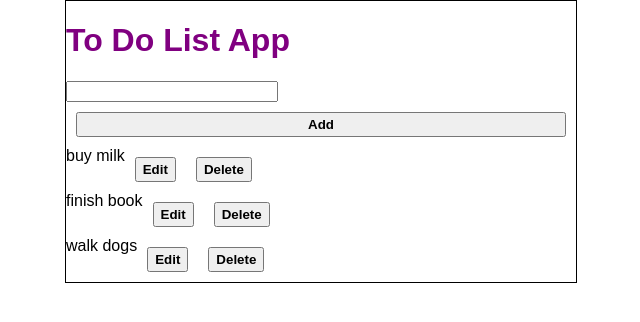
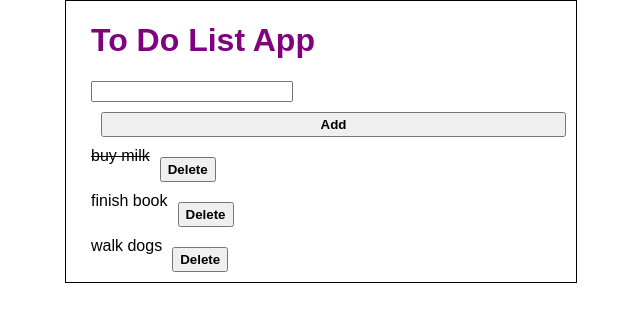
Before and after one commit to alinadolgoy/todoredux, a React (Create React App) app in the folder todoredux/: page / in a window 1280 px wide. Shown: the top 322 px of the page, without its empty margins (319-959 px from the left). Built offline with nearby package versions, Linux system fonts and the light colour scheme.

Commit message:
styling the list works but the toggle fucntion does not

```diff
--- a/todoredux/src/components/Button/Button.js
+++ b/todoredux/src/components/Button/Button.js
@@ -3,7 +3,7 @@ import './Button.css';
 
 const Button = (props) => {
    const onClickAction = () => {
-        return props.onClickAction(props.index);
+        return props.onClickAction(props.itemIndex);
     }
         return (
             <div>
--- a/todoredux/src/components/List/List.js
+++ b/todoredux/src/components/List/List.js
@@ -4,7 +4,7 @@ import ListItem from '../ListItem/ListItem';
 
 const List = (props) => {
     const toDoItems = props.toDoList.map((item, index) => {
-        return <ListItem key={index} index={index} toDoText={item} onClickAction={props.deleteAction} />
+        return <ListItem key={index} index={index} toDoText={item.text} toDoDone={item.done} onClickAction={props.deleteAction} toggleAction={props.toggleAction} />
     });
 
         return (
--- a/todoredux/src/components/ListItem/ListItem.js
+++ b/todoredux/src/components/ListItem/ListItem.js
@@ -7,15 +7,34 @@ const ListItem = (props) => {
         props.onClickAction;
     }
 
+    const toggleAction = () => {
+        props.toggleAction(props.index);
+    }
+
+    let doneStyle = {color: 'red'};
+
+    const isToDoDoneCheck = () => {
+        if (props.toDoDone) {
+            doneStyle = {textDecorationLine : 'line-through'};
+        }
+        else {
+            doneStyle = {textDecorationLine : "none"};
+        }
+        return doneStyle;
+    }
+
+    isToDoDoneCheck();
+
+
+
     return (
     <div className='list-item-container'>
-        <span id="toDo">{props.toDoText}</span>
-        <Button name='Edit' />
-        <Button name='Delete' onClickAction={delAction} key={props.index}/>
+        <span id="toDo" style={doneStyle} onClick={toggleAction}> {props.toDoText}</span>
+        <Button name='Delete' onClickAction={delAction} itemIndex={props.index}/>
     </div>
     );
 }
 
 export default ListItem;
 
-//
+//toggleAction
--- a/todoredux/src/containers/App.css
+++ b/todoredux/src/containers/App.css
@@ -6,6 +6,8 @@ margin: 0 30% auto 30%;
 border: 1.5px solid black;
 display: flex;
 flex-direction: column;
+padding-left: 25px;
+
 }
 
 h1 {
--- a/todoredux/src/containers/App.js
+++ b/todoredux/src/containers/App.js
@@ -8,7 +8,18 @@ class App extends Component {
 constructor(props){
   super(props);
   this.state = {
-    toDoList : ["buy milk", "finish book", "walk dogs"]
+    toDoList : [
+      {
+        text : "buy milk",
+        done: true
+      },
+      {
+        text: "finish book",
+        done: false},
+      {
+        text: "walk dogs",
+        done: false}
+    ]
   }
   this.addToDo = this.addToDo.bind(this);
   this.addHandler = this.addHandler.bind(this);
@@ -17,8 +28,12 @@ constructor(props){
 }
 
 addToDo (newItemAdded){
+  let newToDo = {
+    text: newItemAdded,
+    done: false
+  }
   this.setState({
-   toDoList: this.state.toDoList.concat(newItemAdded)
+   toDoList: this.state.toDoList.concat(newToDo)
   });
 }
 
@@ -37,6 +52,15 @@ deleteAction (index) {
   this.deleteToDo(index);
 }
 
+toggleToDo (item) {
+  this.setState({
+    toDoList: this.state.toDoList.done = true  })
+}
+
+toggleAction (index) {
+  this.toggleToDo(index);
+}
+
 
   render() {
     return (
@@ -45,7 +69,7 @@ deleteAction (index) {
         <div className="appContainer">
           <h1> To Do List App</h1>
             <Form name='toDoList' placeholder='To Do' addHandlerFunc={this.addHandler}/>
-            <List  toDoList={this.state.toDoList} deleteAction={this.deleteAction}/>
+            <List  toDoList={this.state.toDoList} deleteAction={this.deleteAction} toggleAction={this.toggleAction} />
         </div>
       </div>
     );
```
